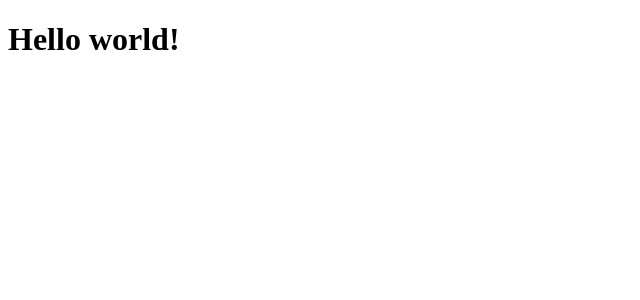
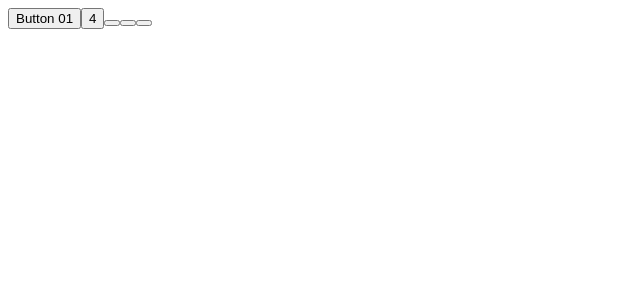
Before and after one commit to maiasb/Letmeask, a React (Create React App) app: page / in a window 1280 px wide. Shown: the top 300 px of the page, without its empty margins (0-640 px from the left). Built offline with nearby package versions, Linux system fonts and the light colour scheme; the HTML template or start-up script is replaced by a standard one.

Commit message:
Atributos(string e number) no componente Button;

```diff
--- a/src/App.tsx
+++ b/src/App.tsx
@@ -1,8 +1,15 @@
+import { Button } from './components/Button'
 
 function App() {
   return (
-    <h1>Hello world!</h1>
-  );
+    <div>
+      <Button text="Button 01" />
+      <Button num={4} />
+      <Button />
+      <Button />
+      <Button />
+    </div>
+  )
 }
 
 export default App;
--- /dev/null
+++ b/src/components/Button.tsx
@@ -0,0 +1,10 @@
+type ButtonProps = {
+    text?: String;
+    num?: Number;
+}
+
+export function Button(props: ButtonProps) {
+    return (
+        <button>{props.text || props.num}</button>
+    )
+}
```
